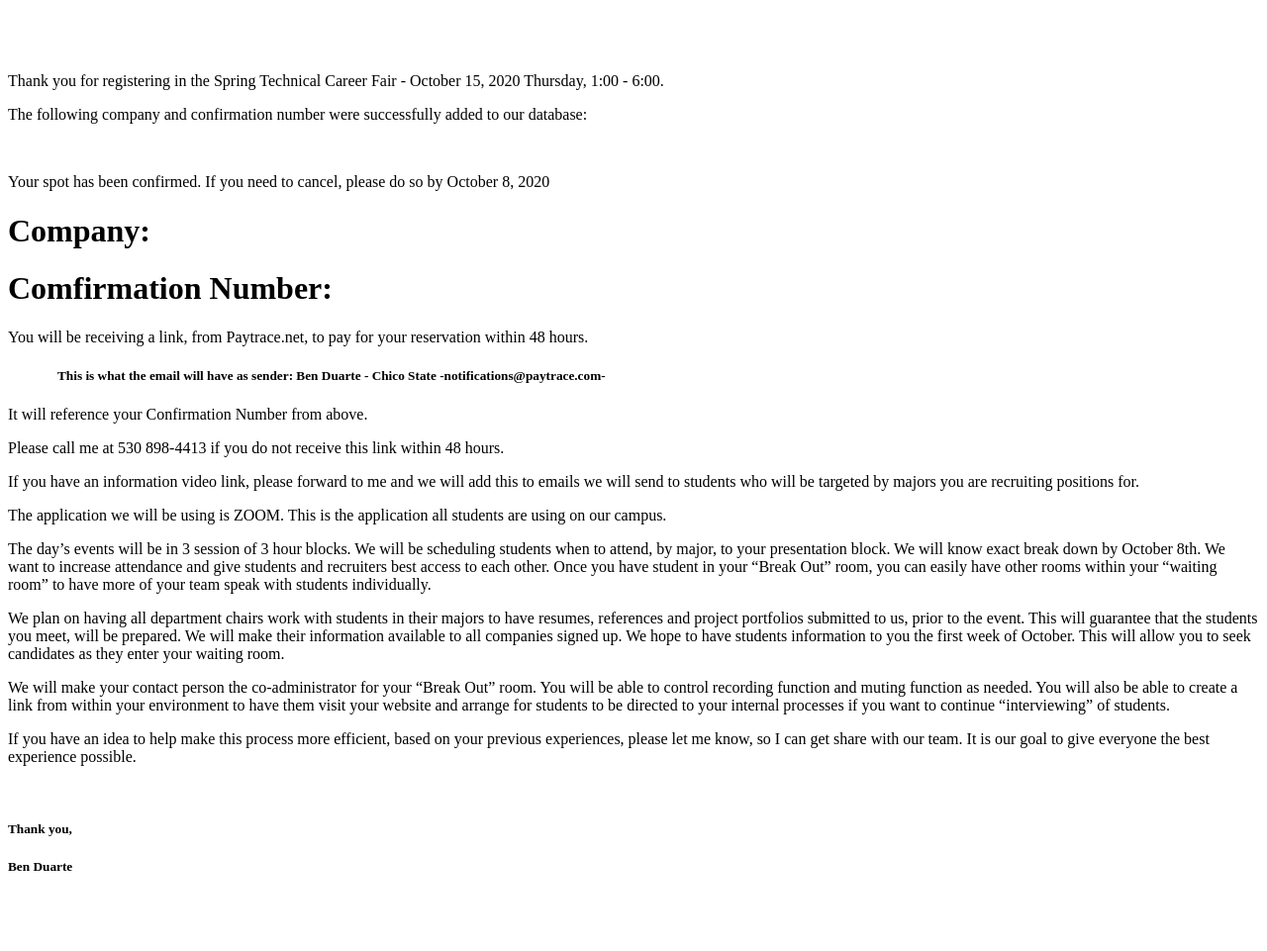
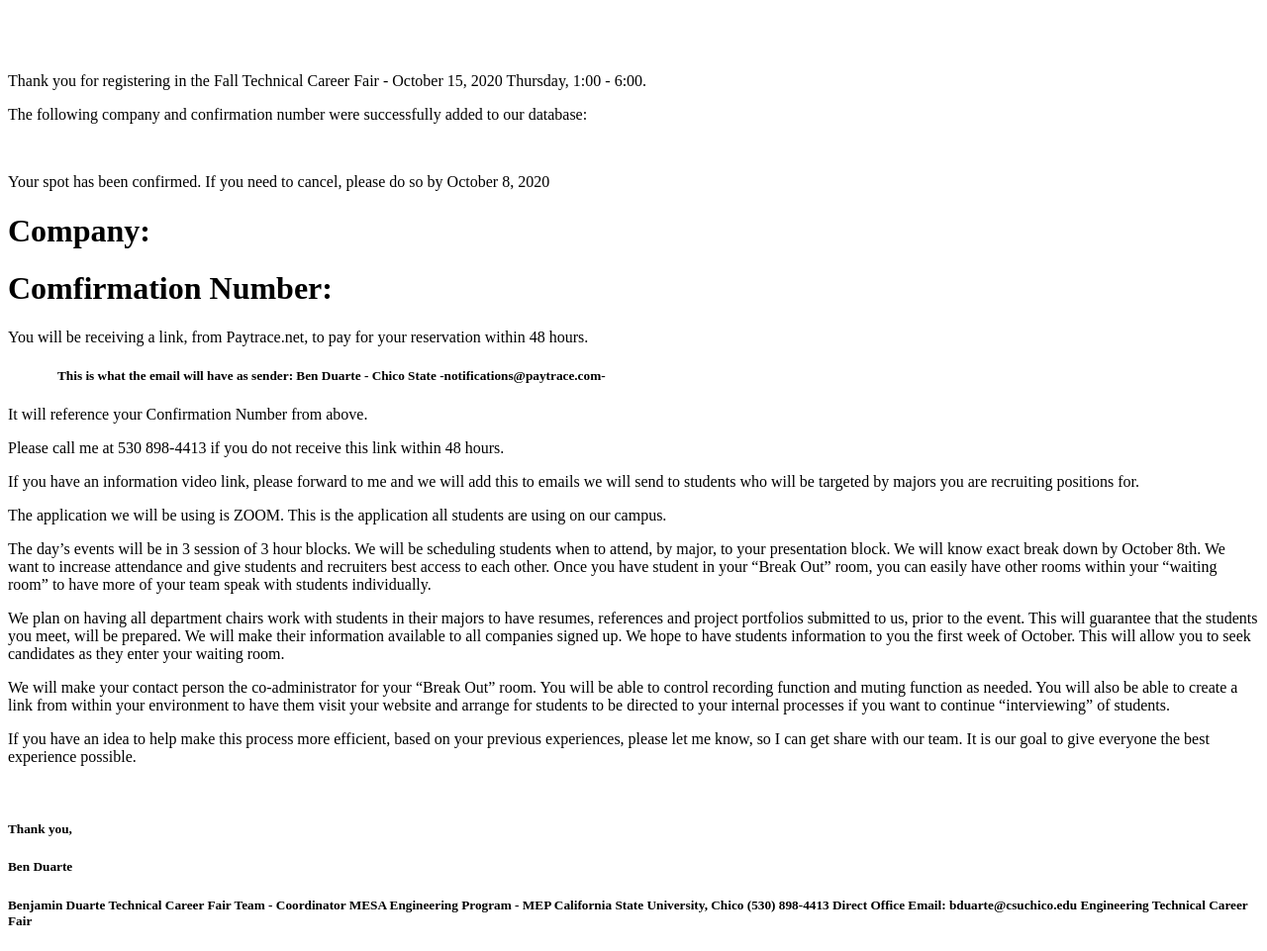
Before and after one commit to mari0mejia/django3-csuchico-techfair, a Django app: template employer/templates/employer/invoice.html in a window 1280 px wide. Shown: the whole page at 99% size. Before the commit the page ends 880 px from the top, so only its background shows below. Run offline with Django 3.2, Linux system fonts and the light colour scheme; the template is opened without the code that fills it, so the values that code supplies are empty.

Commit message:
signature for Ben

```diff
--- a/employer/templates/employer/invoice.html
+++ b/employer/templates/employer/invoice.html
@@ -4,7 +4,7 @@
 <h1>{{employee|safe|escape}}</h1>
 <br><br>
 <p>
-    Thank you for registering in the Spring Technical Career Fair - October 15, 2020 Thursday, 1:00 - 6:00.
+    Thank you for registering in the Fall Technical Career Fair - October 15, 2020 Thursday, 1:00 - 6:00.
 </p>
 <p>
     The following company and confirmation number were successfully added to our database:
@@ -51,4 +51,15 @@
 <br>
 <h5>Thank you,</h5>
 <h5>Ben Duarte</h5>
+
+<h5>
+Benjamin Duarte
+Technical Career Fair Team - Coordinator
+MESA Engineering Program - MEP
+California State University, Chico
+(530) 898-4413 Direct Office
+
+Email: bduarte@csuchico.edu
+Engineering Technical Career Fair
+</h5>
 </html>
```
Also changed, not shown: db.sqlite3, media/tech_fair/images/Logo_b3OBLA5.jpg (added).
